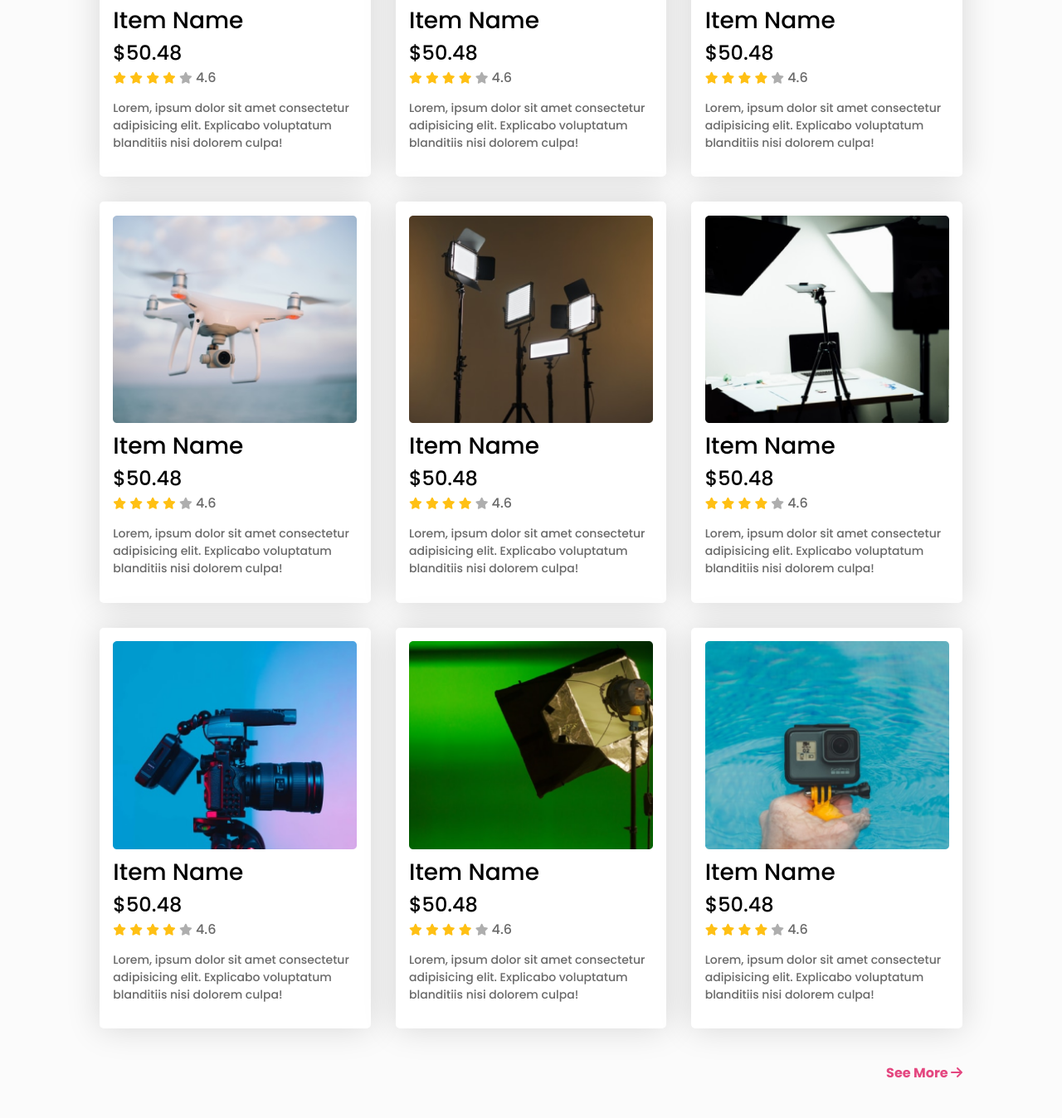
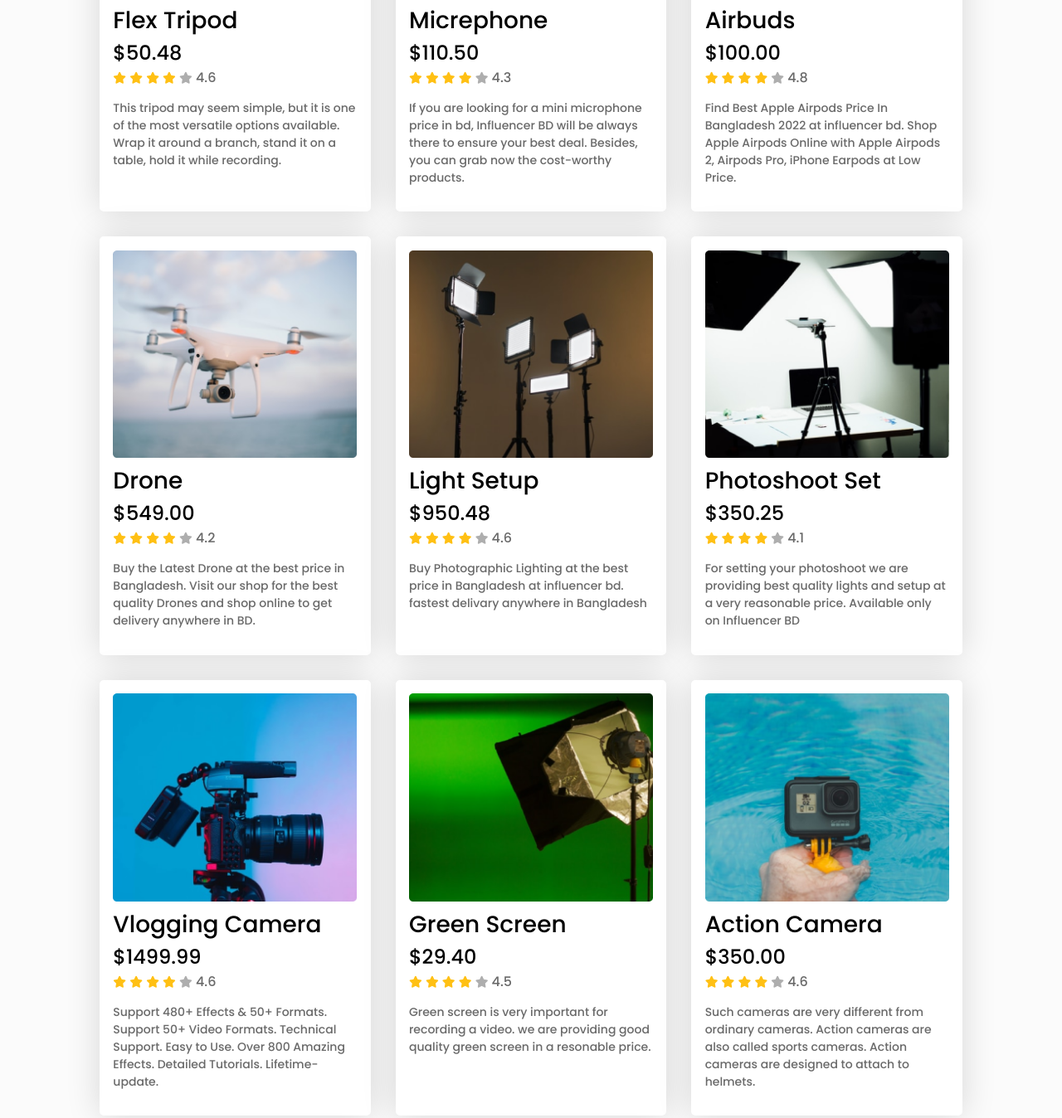
Before and after one commit to Hosain1234/influencer-website, a plain HTML site: page index.html in a window 1280 px wide. Shown: the part 1086-2434 px from the top of the page at 83% size. Drawn offline with Linux system fonts and the light colour scheme.

Commit message:
lorem removed and original text added

```diff
--- a/index.html
+++ b/index.html
@@ -33,7 +33,7 @@
         <div class="two-in-one">
             <div class="for-text">
                 <h2 class="influencer-title">Start your Journey as <span class="unique-color">Influencer</span></h2>
-                <p class="dummy">Lorem ipsum dolor sit amet consectetur adipisicing elit. Reiciendis provident quaerat explicabo nostrum aspernatur tempora consequuntur ratione suscipit corporis nemo?</p><br>
+                <p class="dummy">Welcome to Influencer BD!!! Here you will get all the necessary instruments for developing your career as an influencer. We are providing best quality instruments.</p><br>
                 <a class="prebook" target="_blank" href="#">Join now <i class="fas fa-arrow-right"></i></a>
             </div>
             <div class="for-image">
@@ -77,7 +77,7 @@
                         <img src="images/tripod.png" alt="">
                     </div>
                     <div class="item-details">
-                        <h5 class="item-name">Item Name</h5>
+                        <h5 class="item-name">Flex Tripod</h5>
                         <p class="item-price">$50.48</p>
                         <div class="rating">
                             <i class="fas fa-star filled"></i>
@@ -87,7 +87,7 @@
                             <i class="fas fa-star empty"></i>
                             <span class="dummy rating-number">4.6</span>
                         </div>
-                        <p class="dummy item-info">Lorem, ipsum dolor sit amet consectetur adipisicing elit. Explicabo voluptatum blanditiis nisi dolorem culpa!</p>
+                        <p class="dummy item-info">This tripod may seem simple, but it is one of the most versatile options available. Wrap it around a branch, stand it on a table, hold it while recording.</p>
                     </div>
                 </div>
                 <div class="item">
@@ -95,8 +95,62 @@
                         <img src="images/mic.png" alt="">
                     </div>
                     <div class="item-details">
-                        <h5 class="item-name">Item Name</h5>
-                        <p class="item-price">$50.48</p>
+                        <h5 class="item-name">Micrephone</h5>
+                        <p class="item-price">$110.50</p>
+                        <div class="rating">
+                            <i class="fas fa-star filled"></i>
+                            <i class="fas fa-star filled"></i>
+                            <i class="fas fa-star filled"></i>
+                            <i class="fas fa-star filled"></i>
+                            <i class="fas fa-star empty"></i>
+                            <span class="dummy rating-number">4.3</span>
+                        </div>
+                        <p class="dummy item-info"> If you are looking for a mini microphone price in bd, Influencer BD will be always there to ensure your best deal. Besides, you can grab now the cost-worthy products.</p>
+                    </div>
+                </div>
+                <div class="item">
+                    <div class="item-image">
+                        <img src="images/airpod.png" alt="">
+                    </div>
+                    <div class="item-details">
+                        <h5 class="item-name">Airbuds</h5>
+                        <p class="item-price">$100.00</p>
+                        <div class="rating">
+                            <i class="fas fa-star filled"></i>
+                            <i class="fas fa-star filled"></i>
+                            <i class="fas fa-star filled"></i>
+                            <i class="fas fa-star filled"></i>
+                            <i class="fas fa-star empty"></i>
+                            <span class="dummy rating-number">4.8</span>
+                        </div>
+                        <p class="dummy item-info">Find Best Apple Airpods Price In Bangladesh 2022 at influencer bd. Shop Apple Airpods Online with Apple Airpods 2, Airpods Pro, iPhone Earpods at Low Price.</p>
+                    </div>
+                </div>
+                <div class="item">
+                    <div class="item-image">
+                        <img src="images/drone.png" alt="">
+                    </div>
+                    <div class="item-details">
+                        <h5 class="item-name">Drone</h5>
+                        <p class="item-price">$549.00</p>
+                        <div class="rating">
+                            <i class="fas fa-star filled"></i>
+                            <i class="fas fa-star filled"></i>
+                            <i class="fas fa-star filled"></i>
+                            <i class="fas fa-star filled"></i>
+                            <i class="fas fa-star empty"></i>
+                            <span class="dummy rating-number">4.2</span>
+                        </div>
+                        <p class="dummy item-info">Buy the Latest Drone at the best price in Bangladesh. Visit our shop for the best quality Drones and shop online to get delivery anywhere in BD.</p>
+                    </div>
+                </div>
+                <div class="item">
+                    <div class="item-image">
+                        <img src="images/lights.png" alt="">
+                    </div>
+                    <div class="item-details">
+                        <h5 class="item-name">Light Setup</h5>
+                        <p class="item-price">$950.48</p>
                         <div class="rating">
                             <i class="fas fa-star filled"></i>
                             <i class="fas fa-star filled"></i>
@@ -105,16 +159,34 @@
                             <i class="fas fa-star empty"></i>
                             <span class="dummy rating-number">4.6</span>
                         </div>
-                        <p class="dummy item-info">Lorem, ipsum dolor sit amet consectetur adipisicing elit. Explicabo voluptatum blanditiis nisi dolorem culpa!</p>
+                        <p class="dummy item-info">Buy Photographic Lighting at the best price in Bangladesh at influencer bd. fastest delivary anywhere in Bangladesh</p>
                     </div>
                 </div>
                 <div class="item">
                     <div class="item-image">
-                        <img src="images/airpod.png" alt="">
+                        <img src="images/setup.png" alt="">
                     </div>
                     <div class="item-details">
-                        <h5 class="item-name">Item Name</h5>
-                        <p class="item-price">$50.48</p>
+                        <h5 class="item-name">Photoshoot Set</h5>
+                        <p class="item-price">$350.25</p>
+                        <div class="rating">
+                            <i class="fas fa-star filled"></i>
+                            <i class="fas fa-star filled"></i>
+                            <i class="fas fa-star filled"></i>
+                            <i class="fas fa-star filled"></i>
+                            <i class="fas fa-star empty"></i>
+                            <span class="dummy rating-number">4.1</span>
+                        </div>
+                        <p class="dummy item-info">For setting your photoshoot we are providing best quality lights and setup at a very reasonable price. Available only on Influencer BD</p>
+                    </div>
+                </div>
+                <div class="item">
+                    <div class="item-image">
+                        <img src="images/camera.png" alt="">
+                    </div>
+                    <div class="item-details">
+                        <h5 class="item-name">Vlogging Camera</h5>
+                        <p class="item-price">$1499.99</p>
                         <div class="rating">
                             <i class="fas fa-star filled"></i>
                             <i class="fas fa-star filled"></i>
@@ -123,16 +195,34 @@
                             <i class="fas fa-star empty"></i>
                             <span class="dummy rating-number">4.6</span>
                         </div>
-                        <p class="dummy item-info">Lorem, ipsum dolor sit amet consectetur adipisicing elit. Explicabo voluptatum blanditiis nisi dolorem culpa!</p>
+                        <p class="dummy item-info">Support 480+ Effects & 50+ Formats. Support 50+ Video Formats. Technical Support. Easy to Use. Over 800 Amazing Effects. Detailed Tutorials. Lifetime-update.</p>
                     </div>
                 </div>
                 <div class="item">
                     <div class="item-image">
-                        <img src="images/drone.png" alt="">
+                        <img src="images/single-light.png" alt="">
                     </div>
                     <div class="item-details">
-                        <h5 class="item-name">Item Name</h5>
-                        <p class="item-price">$50.48</p>
+                        <h5 class="item-name">Green Screen</h5>
+                        <p class="item-price">$29.40</p>
+                        <div class="rating">
+                            <i class="fas fa-star filled"></i>
+                            <i class="fas fa-star filled"></i>
+                            <i class="fas fa-star filled"></i>
+                            <i class="fas fa-star filled"></i>
+                            <i class="fas fa-star empty"></i>
+                            <span class="dummy rating-number">4.5</span>
+                        </div>
+                        <p class="dummy item-info">Green screen is very important for recording a video. we are providing good quality green screen in a resonable price.</p>
+                    </div>
+                </div>
+                <div class="item">
+                    <div class="item-image">
+                        <img src="images/action.png" alt="">
+                    </div>
+                    <div class="item-details">
+                        <h5 class="item-name">Action Camera</h5>
+                        <p class="item-price">$350.00</p>
                         <div class="rating">
                             <i class="fas fa-star filled"></i>
                             <i class="fas fa-star filled"></i>
@@ -141,97 +231,7 @@
                             <i class="fas fa-star empty"></i>
                             <span class="dummy rating-number">4.6</span>
                         </div>
-                        <p class="dummy item-info">Lorem, ipsum dolor sit amet consectetur adipisicing elit. Explicabo voluptatum blanditiis nisi dolorem culpa!</p>
-                    </div>
-                </div>
-                <div class="item">
-                    <div class="item-image">
-                        <img src="images/lights.png" alt="">
-                    </div>
-                    <div class="item-details">
-                        <h5 class="item-name">Item Name</h5>
-                        <p class="item-price">$50.48</p>
-                        <div class="rating">
-                            <i class="fas fa-star filled"></i>
-                            <i class="fas fa-star filled"></i>
-                            <i class="fas fa-star filled"></i>
-                            <i class="fas fa-star filled"></i>
-                            <i class="fas fa-star empty"></i>
-                            <span class="dummy rating-number">4.6</span>
-                        </div>
-                        <p class="dummy item-info">Lorem, ipsum dolor sit amet consectetur adipisicing elit. Explicabo voluptatum blanditiis nisi dolorem culpa!</p>
-                    </div>
-                </div>
-                <div class="item">
-                    <div class="item-image">
-                        <img src="images/setup.png" alt="">
-                    </div>
-                    <div class="item-details">
-                        <h5 class="item-name">Item Name</h5>
-                        <p class="item-price">$50.48</p>
-                        <div class="rating">
-                            <i class="fas fa-star filled"></i>
-                            <i class="fas fa-star filled"></i>
-                            <i class="fas fa-star filled"></i>
-                            <i class="fas fa-star filled"></i>
-                            <i class="fas fa-star empty"></i>
-                            <span class="dummy rating-number">4.6</span>
-                        </div>
-                        <p class="dummy item-info">Lorem, ipsum dolor sit amet consectetur adipisicing elit. Explicabo voluptatum blanditiis nisi dolorem culpa!</p>
-                    </div>
-                </div>
-                <div class="item">
-                    <div class="item-image">
-                        <img src="images/camera.png" alt="">
-                    </div>
-                    <div class="item-details">
-                        <h5 class="item-name">Item Name</h5>
-                        <p class="item-price">$50.48</p>
-                        <div class="rating">
-                            <i class="fas fa-star filled"></i>
-                            <i class="fas fa-star filled"></i>
-                            <i class="fas fa-star filled"></i>
-                            <i class="fas fa-star filled"></i>
-                            <i class="fas fa-star empty"></i>
-                            <span class="dummy rating-number">4.6</span>
-                        </div>
-                        <p class="dummy item-info">Lorem, ipsum dolor sit amet consectetur adipisicing elit. Explicabo voluptatum blanditiis nisi dolorem culpa!</p>
-                    </div>
-                </div>
-                <div class="item">
-                    <div class="item-image">
-                        <img src="images/single-light.png" alt="">
-                    </div>
-                    <div class="item-details">
-                        <h5 class="item-name">Item Name</h5>
-                        <p class="item-price">$50.48</p>
-                        <div class="rating">
-                            <i class="fas fa-star filled"></i>
-                            <i class="fas fa-star filled"></i>
-                            <i class="fas fa-star filled"></i>
-                            <i class="fas fa-star filled"></i>
-                            <i class="fas fa-star empty"></i>
-                            <span class="dummy rating-number">4.6</span>
-                        </div>
-                        <p class="dummy item-info">Lorem, ipsum dolor sit amet consectetur adipisicing elit. Explicabo voluptatum blanditiis nisi dolorem culpa!</p>
-                    </div>
-                </div>
-                <div class="item">
-                    <div class="item-image">
-                        <img src="images/action.png" alt="">
-                    </div>
-                    <div class="item-details">
-                        <h5 class="item-name">Item Name</h5>
-                        <p class="item-price">$50.48</p>
-                        <div class="rating">
-                            <i class="fas fa-star filled"></i>
-                            <i class="fas fa-star filled"></i>
-                            <i class="fas fa-star filled"></i>
-                            <i class="fas fa-star filled"></i>
-                            <i class="fas fa-star empty"></i>
-                            <span class="dummy rating-number">4.6</span>
-                        </div>
-                        <p class="dummy item-info">Lorem, ipsum dolor sit amet consectetur adipisicing elit. Explicabo voluptatum blanditiis nisi dolorem culpa!</p>
+                        <p class="dummy item-info">Such cameras are very different from ordinary cameras. Action cameras are also called sports cameras. Action cameras are designed to attach to helmets.</p>
                     </div>
                 </div>
             </div>
@@ -251,7 +251,7 @@
                 </div>
                 <div class="creator-details">
                     <h5 class="creator-name">Increase Instagram Followers</h5>
-                    <p class="dummy creator-info">Lorem ipsum dolor sit, amet consectetur adipisicing elit. Sapiente blanditiis sed nostrum fugit molestias. Officiis minima distinctio perspiciatis quas accusamus!</p>
+                    <p class="dummy creator-info">We will give you your targated Instagram Followers at a very low price. If you can't grow your follower, Don't worry if you have money. Give me your money and i will give you Followers. Contact me if you are interested.</p>
                     <p class="hire-me"><a href="https://www.instagram.com/abdullahalhosain597/" target="_blank">Contact Us <i class="fas fa-arrow-right"></i></a></p>
                 </div>
             </div>
@@ -260,8 +260,8 @@
                     <img src="content-creator/image-2.png" alt="">
                 </div>
                 <div class="creator-details">
-                    <h5 class="creator-name">Increase Instagram Followers</h5>
-                    <p class="dummy creator-info">Lorem ipsum dolor sit, amet consectetur adipisicing elit. Sapiente blanditiis sed nostrum fugit molestias. Officiis minima distinctio perspiciatis quas accusamus!</p>
+                    <h5 class="creator-name">Increase Facebook Followers</h5>
+                    <p class="dummy creator-info">No Followers on Facebook? Friends are not giving you priority for being a looser? watch Jhanker Mahbub Vai's video about getting priority or give me money and take followers. Contact me now if you want to Increase your audience.</p>
                     <p class="hire-me"><a href="https://www.instagram.com/abdullahalhosain597/" target="_blank">Contact Us <i class="fas fa-arrow-right"></i></a></p>
                 </div>
             </div>
@@ -270,8 +270,8 @@
                     <img src="content-creator/image-3.png" alt="">
                 </div>
                 <div class="creator-details">
-                    <h5 class="creator-name">Increase Instagram Followers</h5>
-                    <p class="dummy creator-info">Lorem ipsum dolor sit, amet consectetur adipisicing elit. Sapiente blanditiis sed nostrum fugit molestias. Officiis minima distinctio perspiciatis quas accusamus!</p>
+                    <h5 class="creator-name">Boost Social Media Today</h5>
+                    <p class="dummy creator-info">Do you think you are uploading qualityful contents but people are not giving you like and they are not reaching your post. Don't worry dear, You are at the right place. Contact me for Boosting your post/page to reach more people.</p>
                     <p class="hire-me"><a href="https://www.instagram.com/abdullahalhosain597/" target="_blank">Contact Us <i class="fas fa-arrow-right"></i></a></p>
                 </div>
             </div>
```
